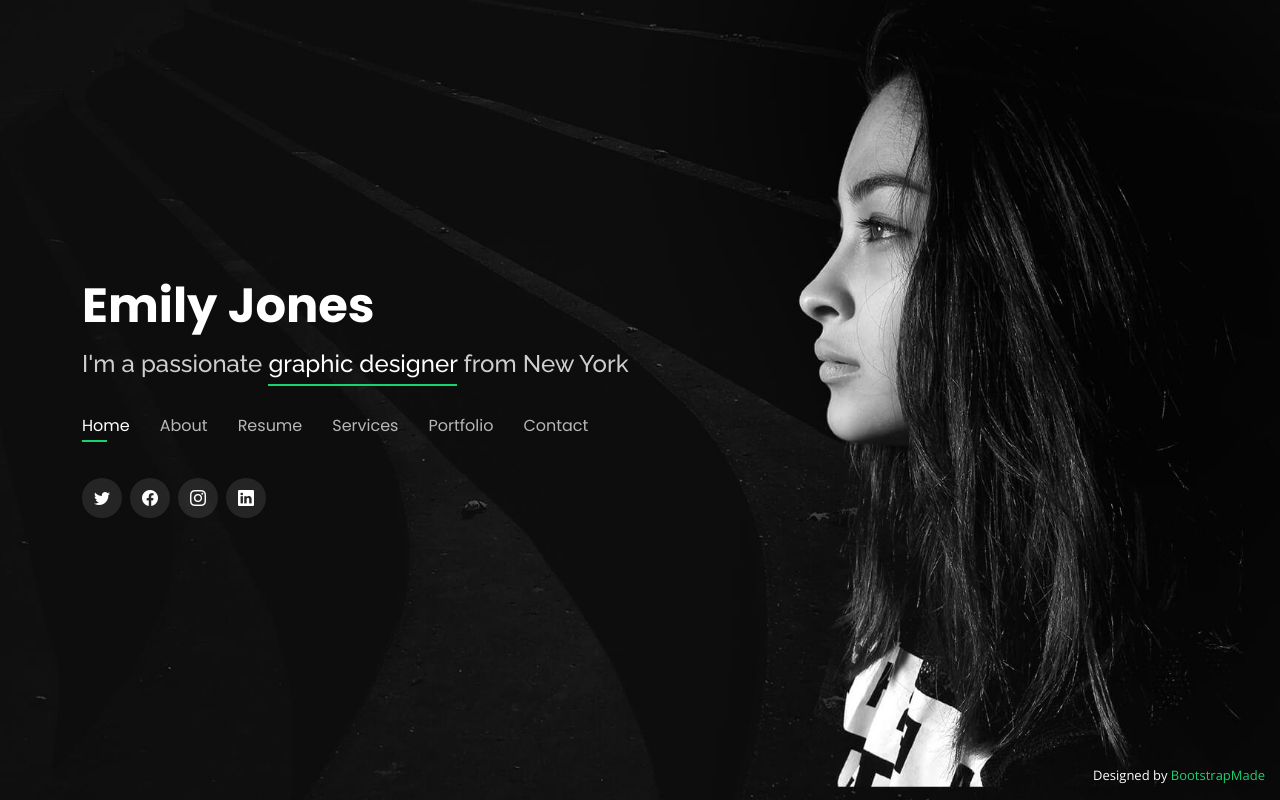
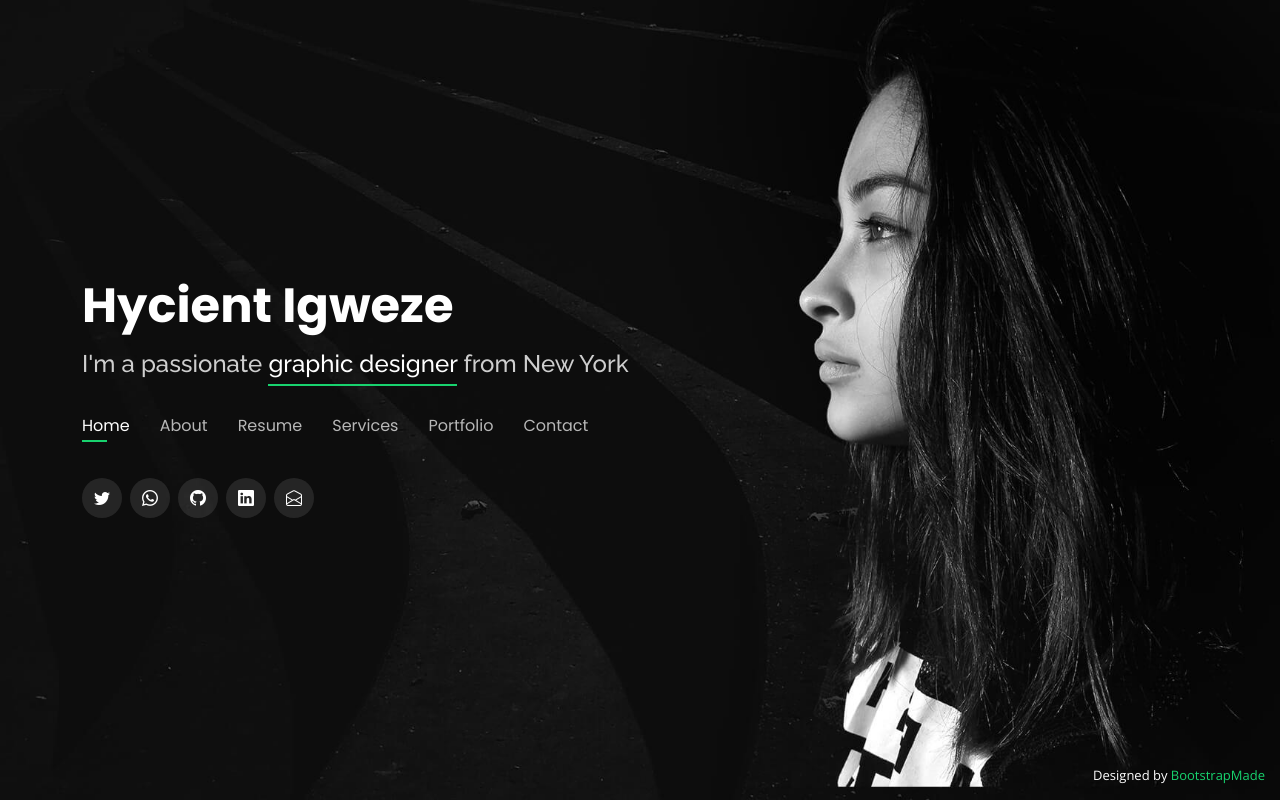
Before and after one commit to emeraldhycient/my-portfolio, a plain HTML site: page index.html in a window 1280 px wide. Drawn offline with nearby package versions, Linux system fonts and the light colour scheme.

Commit message:
feat: added my socials

```diff
--- a/index.html
+++ b/index.html
@@ -42,7 +42,7 @@
   <header id="header">
     <div class="container">
 
-      <h1><a href="index.html">Emily Jones</a></h1>
+      <h1><a href="index.html">Hycient Igweze</a></h1>
       <!-- Uncomment below if you prefer to use an image logo -->
       <!-- <a href="index.html" class="mr-auto"><img src="assets/img/logo.png" alt="" class="img-fluid"></a> -->
       <h2>I'm a passionate <span>graphic designer</span> from New York</h2>
@@ -60,10 +60,11 @@
       </nav><!-- .navbar -->
 
       <div class="social-links">
-        <a href="#" class="twitter"><i class="bi bi-twitter"></i></a>
-        <a href="#" class="facebook"><i class="bi bi-facebook"></i></a>
-        <a href="#" class="instagram"><i class="bi bi-instagram"></i></a>
-        <a href="#" class="linkedin"><i class="bi bi-linkedin"></i></a>
+        <a href="https://twitter.com/emeraldhycient" class="twitter"><i class="bi bi-twitter"></i></a>
+        <a href="https://wa.me/+2347088639675" class="facebook"><i class="bi bi-whatsapp"></i></a>
+        <a href="https://github.com/emeraldhycient" class="instagram"><i class="bi bi-github"></i></a>
+        <a href="https://www.linkedin.com/in/igweze-hycient-411115235/" class="linkedin"><i class="bi bi-linkedin"></i></a>
+        <a href="mailto:igwezehycient86@gmail.com" class="linkedin"><i class="bi bi-envelope-open"></i></a>
       </div>
 
     </div>
```
